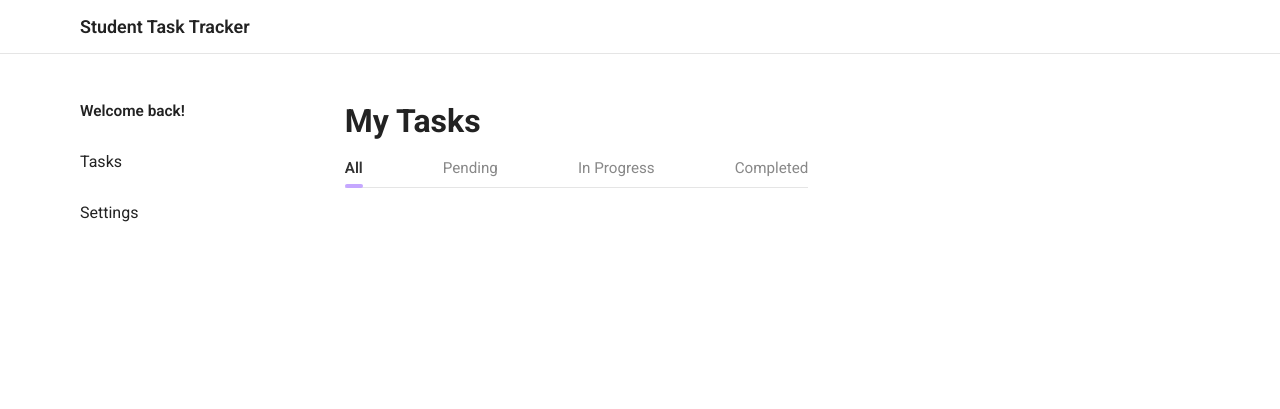
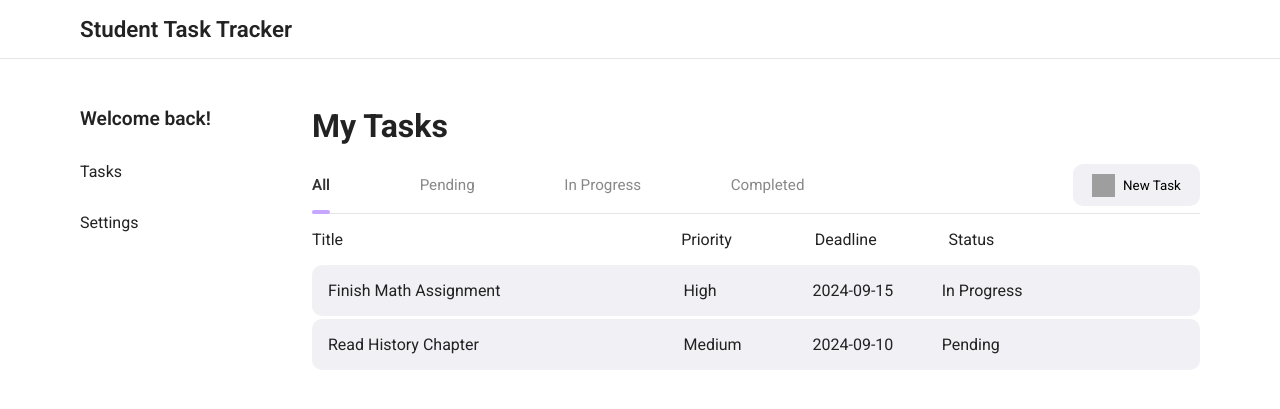
Before and after one commit to kiefgc/student_task_tracker, a PHP site: page / in a window 1280 px wide. Shown: the top 409 px of the page. Run offline with PHP 8.4, Linux system fonts and the light colour scheme; grey boxes are pictures that could not be loaded.

Commit message:
Added New Features to Frontend

```diff
--- a/frontend/index.html
+++ b/frontend/index.html
@@ -18,11 +18,46 @@
       </div>
       <div class="content">
         <h1>My Tasks</h1>
+
         <div class="tabs">
-          <button class="tab active">All</button>
-          <button class="tab">Pending</button>
-          <button class="tab">In Progress</button>
-          <button class="tab">Completed</button>
+          <div class="tab-group">
+            <button class="tab active">All</button>
+            <button class="tab">Pending</button>
+            <button class="tab">In Progress</button>
+            <button class="tab">Completed</button>
+          </div>
+          <div class="create-task">
+            <button class="create-task-button">
+              <img
+                width="23"
+                height="23"
+                src="https://img.icons8.com/ios-glyphs/30/add--v1.png"
+                alt="add--v1"
+              />New Task
+            </button>
+          </div>
+        </div>
+        <div class="tasks-all">
+          <ul class="task-headers">
+            <li>Title</li>
+            <li>Priority</li>
+            <li>Deadline</li>
+            <li>Status</li>
+          </ul>
+          <ul class="list-all">
+            <li class="tasks-all-item">
+              <span>Finish Math Assignment</span>
+              <span>High</span>
+              <span>2024-09-15</span>
+              <span>In Progress</span>
+            </li>
+            <li class="tasks-all-item">
+              <span>Read History Chapter</span>
+              <span>Medium</span>
+              <span>2024-09-10</span>
+              <span>Pending</span>
+            </li>
+          </ul>
         </div>
       </div>
     </main>
--- a/frontend/styles.css
+++ b/frontend/styles.css
@@ -1,12 +1,13 @@
 @import url("https://fonts.googleapis.com/css2?family=Inter:ital,opsz,wght@0,14..32,100..900;1,14..32,100..900&family=Roboto:ital,wght@0,100..900;1,100..900&display=swap");
-
 * {
   margin: 0;
   padding: 0;
   box-sizing: border-box;
   font-family: "Roboto";
 }
-
+li {
+  list-style: none;
+}
 body {
   background-color: #fff;
   color: #222;
@@ -14,53 +15,58 @@ body {
   flex-direction: column;
   height: 100vh;
 }
-
 nav {
   border-bottom: 1px solid #e5e5e5;
   padding: 1rem 5rem;
   font-weight: 600;
-  font-size: 1.4vw;
+  font-size: 1.4rem;
 }
 .container {
   margin: 3rem 5rem;
   display: flex;
   flex-direction: row;
-  gap: 10rem;
 }
-
 .sidebar {
   display: flex;
   flex-direction: column;
   gap: 2rem;
+  margin-right: 4rem;
+  width: 15%;
 }
 
+.content {
+  flex: 1;
+}
 .greeting {
-  font-size: 1.2vw;
+  font-size: 1.2rem;
   font-weight: 600;
 }
-
 .tabs {
   display: flex;
-  gap: 5rem;
+
   margin-top: 1.2rem;
   border-bottom: 1px solid #e5e5e5;
+  width: 100%;
+  justify-content: space-between;
 }
 
+.tab-group {
+  display: flex;
+  gap: 7vw;
+}
 .tab {
   background: none;
   border: none;
   font-size: 0.95rem;
   cursor: pointer;
-  padding-bottom: 0.6rem;
+  padding-bottom: 0.4rem;
   color: #888;
   position: relative;
 }
-
 .tab.active {
   color: #333;
   font-weight: 600;
 }
-
 .tab.active::after {
   content: "";
   position: absolute;
@@ -71,3 +77,41 @@ nav {
   background-color: #c5a7ff;
   border-radius: 5px;
 }
+.create-task {
+  padding-bottom: 0.4rem;
+  justify-content: flex-end;
+}
+.create-task-button {
+  background-color: #f0f0f5;
+  color: #000;
+  border: none;
+  padding: 0.6rem 1.2rem;
+  border-radius: 10px;
+  justify-content: center;
+  align-items: center;
+  display: flex;
+  gap: 0.5rem;
+  cursor: pointer;
+}
+
+.task-headers {
+  display: grid;
+  grid-template-columns: 3fr 1fr 1fr 1fr 1fr;
+  gap: 1rem;
+  padding: 1rem 0;
+  border-bottom: 1px;
+}
+
+.list-all {
+  display: flex;
+  flex-direction: column;
+  gap: 0.2rem;
+}
+.tasks-all-item {
+  display: grid;
+  grid-template-columns: 3fr 1fr 1fr 1fr 1fr;
+  gap: 1rem;
+  padding: 1rem 1rem;
+  background-color: #f0f0f5;
+  border-radius: 10px;
+}
```
